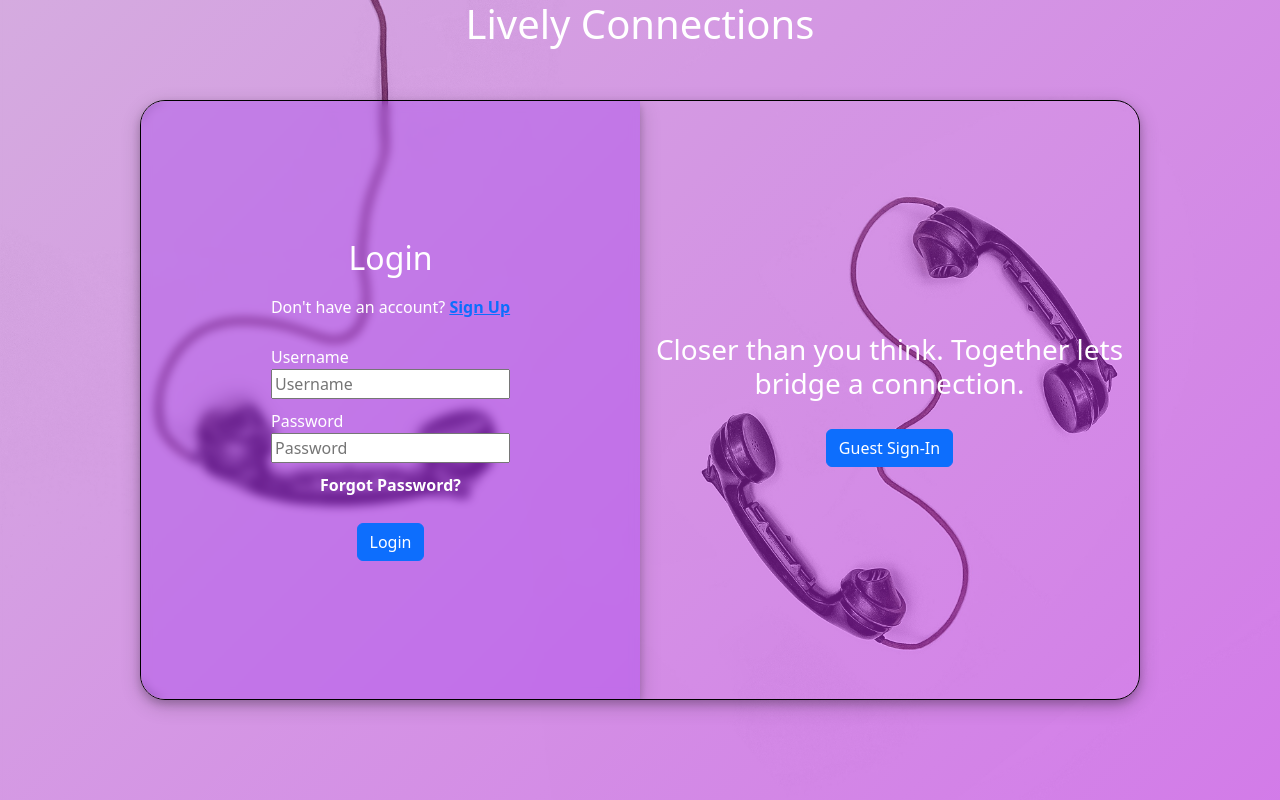
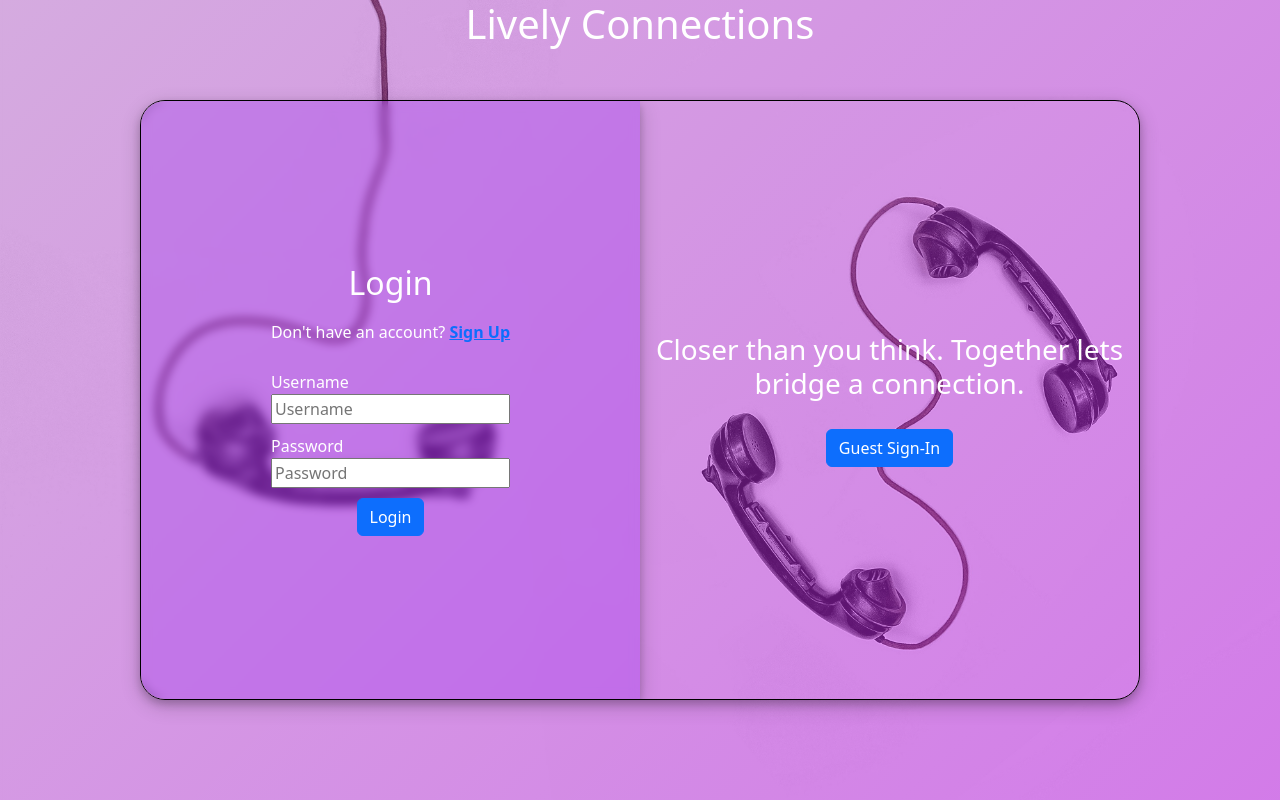
Before and after one commit to kedwards71/To-Do-List, a React (Vite) app in the folder frontend-connections/: page /#/ in a window 1280 px wide. Built offline with nearby package versions, Linux system fonts and the light colour scheme; no server answers.

Commit message:
Removed feature that wasn't implemented

```diff
--- a/frontend-connections/components/Landing/Landing.jsx
+++ b/frontend-connections/components/Landing/Landing.jsx
@@ -141,7 +141,6 @@ const Landing = () =>{
                 <label>Password</label><br/>
                 <input type="password" placeholder='Password' value={authCredentials.password} onChange={(e) => setAuthCredentials({...authCredentials, password: e.target.value})} required/>
               </div>
-              <p><strong>Forgot Password?</strong></p>
               <button type="submit" className="btn btn-primary">Login</button>
               </> :
               <>
```
